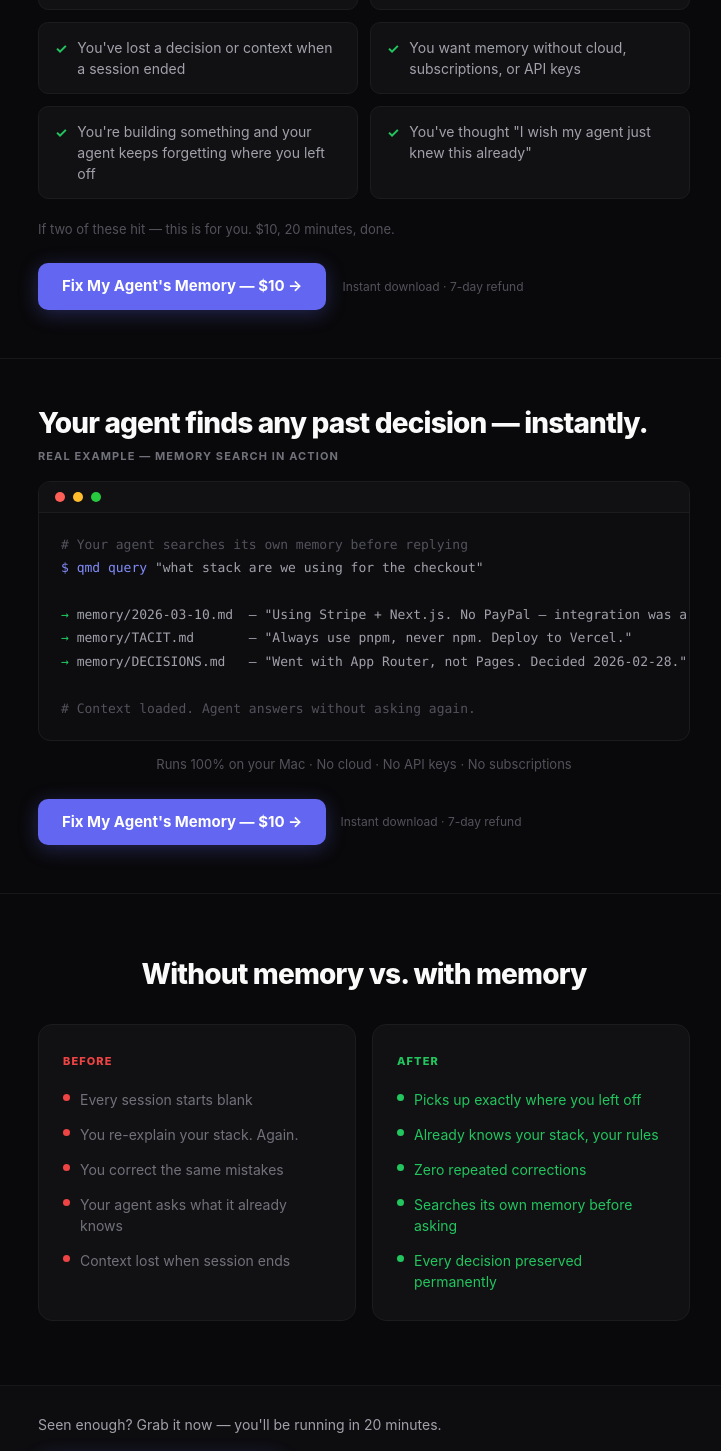
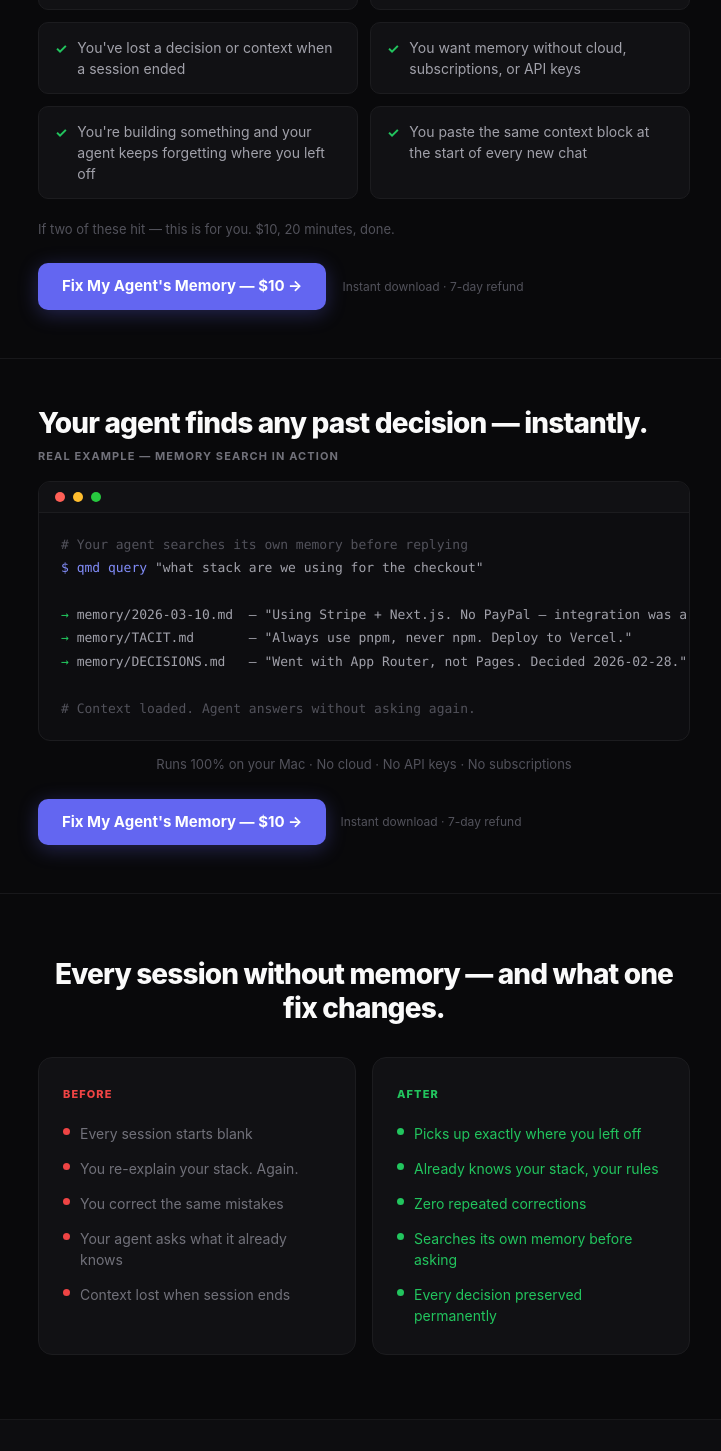
Before and after one commit to marcoiaq/agent-memory-kit, a Next.js app: page / in a window 1280 px wide. Shown: the part 1260-2711 px from the top of the page, without its empty margins (276-997 px from the left). Built offline with nearby package versions, Linux system fonts and the light colour scheme.

Commit message:
ux: sharpen FAQ heading, before-after title, and weakest pain-point copy

```diff
--- a/app/page.tsx
+++ b/app/page.tsx
@@ -519,7 +519,7 @@ export default function Home() {
               'You\'ve lost a decision or context when a session ended',
               'You want memory without cloud, subscriptions, or API keys',
               'You\'re building something and your agent keeps forgetting where you left off',
-              'You\'ve thought "I wish my agent just knew this already"',
+              'You paste the same context block at the start of every new chat',
             ].map((item) => (
               <div key={item} style={{display:'flex', alignItems:'flex-start', gap:'10px', padding:'14px 16px', background:'#111114', border:'1px solid #1c1c1f', borderRadius:'10px'}}>
                 <span style={{color:'#22c55e', fontWeight:700, fontSize:'14px', flexShrink:0, marginTop:'1px'}}>✓</span>
@@ -574,7 +574,7 @@ export default function Home() {
       {/* BEFORE / AFTER */}
       <div className="before-after">
         <div className="wrap">
-          <h2 className="before-after-heading">Without memory vs. with memory</h2>
+          <h2 className="before-after-heading">Every session without memory — and what one fix changes.</h2>
           <div className="ba-cols">
             <div className="ba-col">
               <span className="ba-col-label before">Before</span>
@@ -801,7 +801,7 @@ export default function Home() {
       {/* FAQ */}
       <div className="faq" id="faq">
         <div className="wrap">
-          <h2>12 questions — everything answered</h2>
+          <h2>Everything you need to know before you buy</h2>
           <FaqAccordion />
         </div>
       </div>
```
